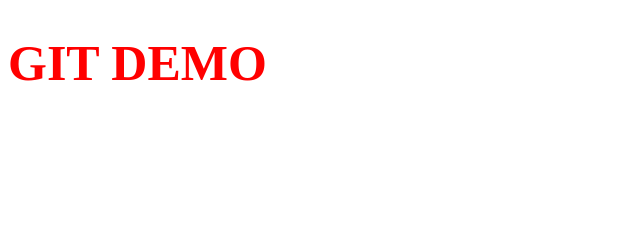
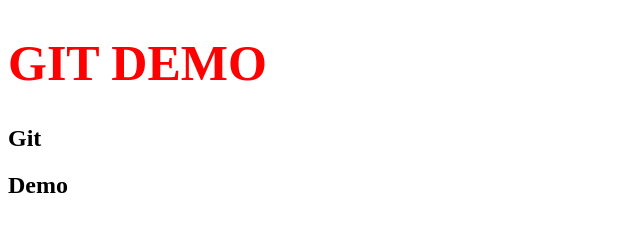
Before and after one commit to pragadeesh-vrdella/demogit, a plain HTML site: page index.html in a window 1280 px wide. Shown: the whole page, without its empty margins (0-640 px from the left). Drawn offline with Linux system fonts and the light colour scheme.

```diff
--- a/index.html
+++ b/index.html
@@ -11,6 +11,8 @@
 
 <body>
     <h1>GIT DEMO</h1>
+    <h2>Git</h2>
+    <h2>Demo</h2>
 </body>
 
 </html>
```
